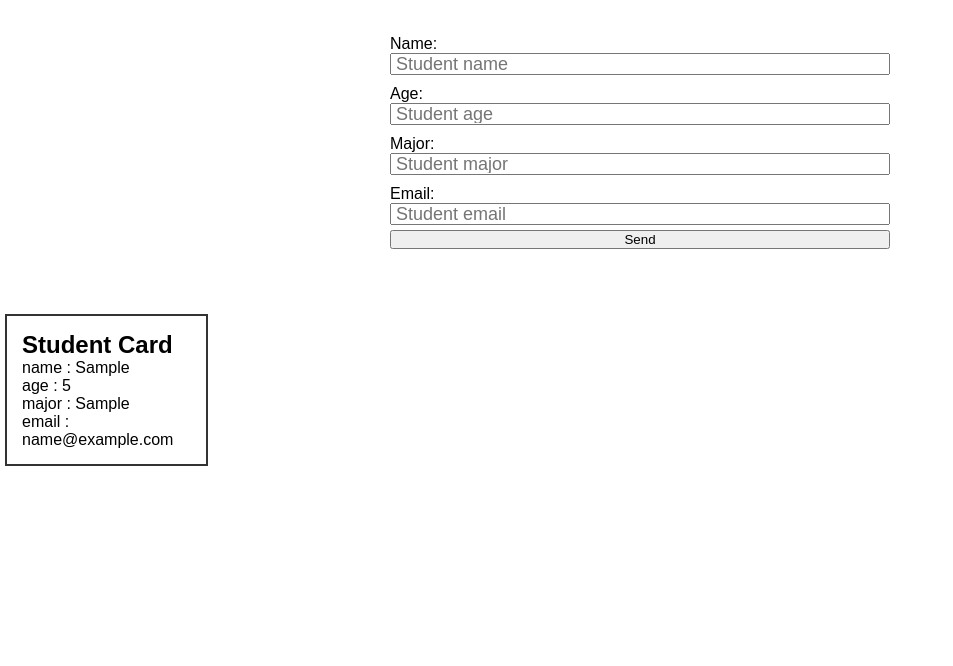
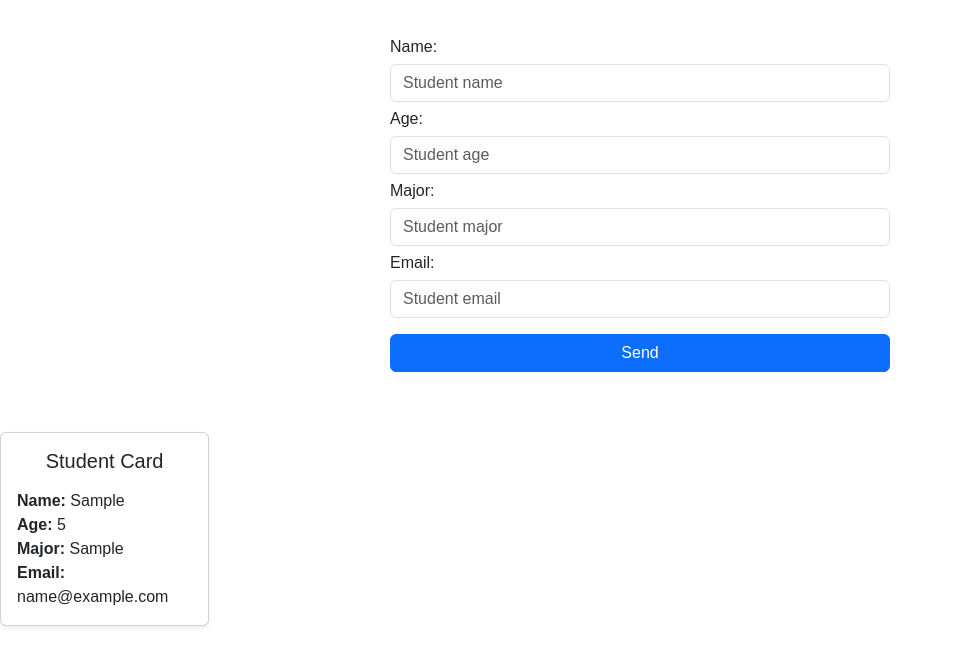
Before and after one commit to leviayelin/student-admin, a React (Vite) app in the folder students-admin/: page / in a window 1280 px wide. Both pictures are taken after typing "Sample", "5", "Sample", "name@example.com" into the empty fields and a click on the button "Send". Shown: the top 666 px of the page, without its empty margins (0-953 px from the left). Built offline with nearby package versions, Linux system fonts and the light colour scheme.

Commit message:
added bootstrap package

```diff
--- a/students-admin/package.json
+++ b/students-admin/package.json
@@ -10,6 +10,7 @@
     "preview": "vite preview"
   },
   "dependencies": {
+    "bootstrap": "^5.3.8",
     "react": "^19.2.0",
     "react-dom": "^19.2.0"
   },
--- a/students-admin/src/App.jsx
+++ b/students-admin/src/App.jsx
@@ -1,7 +1,6 @@
 // Import section
 import StudentForm from './pages/StudentForm'
-import './App.css'
-
+import 'bootstrap/dist/css/bootstrap.min.css'
 // Component section
 function App() {
 
--- a/students-admin/src/assets/css/StudentForm.css
+++ b/students-admin/src/assets/css/StudentForm.css
@@ -1,9 +1,7 @@
 
 /* Card  */
-.student-card{
-    margin:5px;
-    padding:15px;
-    border:2px solid #333;
+.student-card > div > p{
+    margin-bottom:0;
 }
 
 /* Card list */
@@ -12,6 +10,7 @@
     height:100%;
     display:grid;
     grid-template-columns: repeat(auto-fill,minmax(200px,1fr));
+    gap:5px;
 }
 
 /* Form  */
--- a/students-admin/src/components/Card.jsx
+++ b/students-admin/src/components/Card.jsx
@@ -1,14 +1,14 @@
 // Components section
 export default function Card({name,age,major,email}){
     return(
-            <div className="student-card">
-                <h2>Student Card</h2>
-                <div className="info">
-                    <p>name : {name}</p>
-                    <p>age : {age}</p>
-                    <p>major : {major}</p>
-                    <p>email : {email}</p>
-                </div>
+        <div className="card shadow-sm student-card">
+            <div className="card-body">
+                <h5 className="card-title text-center mb-3">Student Card</h5>
+                <p className="card-text"><strong>Name:</strong> {name}</p>
+                <p className="card-text"><strong>Age:</strong> {age}</p>
+                <p className="card-text"><strong>Major:</strong> {major}</p>
+                <p className="card-text"><strong>Email:</strong> {email}</p>
             </div>
-    )
+        </div>
+    );
 }
--- a/students-admin/src/components/Form.jsx
+++ b/students-admin/src/components/Form.jsx
@@ -45,19 +45,15 @@ export default function Form({onAdd}){
         <>
         <div className="form-container">
             <form className="form" onSubmit={handleSubmit}>
-                <label htmlFor="name">Name:
-                    <input id="name" name="name" type="text" onChange={handleOnChange} value={formData.name} placeholder="Student name"/>
-                </label>
-                <label htmlFor="age">Age:
-                    <input id="age" name="age" type="number" onChange={handleOnChange} value={formData.age} placeholder="Student age"/>
-                </label>
-                <label htmlFor="major">Major:
-                    <input id="major" name="major" type="text" onChange={handleOnChange} value={formData.major} placeholder="Student major"/>
-                </label>
-                <label htmlFor="email">Email:
-                    <input id="email" name="email" type="email" onChange={handleOnChange} value={formData.email} placeholder="Student email"/>
-                </label>
-                <button type="submit">Send</button>
+                <label htmlFor="name">Name:</label>
+                <input className="form-control" id="name" name="name" type="text" onChange={handleOnChange} value={formData.name} placeholder="Student name"/>
+                <label htmlFor="age">Age:</label>
+                <input className="form-control" id="age" name="age" type="number" onChange={handleOnChange} value={formData.age} placeholder="Student age"/>
+                <label htmlFor="major">Major:</label>
+                <input className="form-control" id="major" name="major" type="text" onChange={handleOnChange} value={formData.major} placeholder="Student major"/>
+                <label htmlFor="email">Email:</label>
+                <input className="form-control" id="email" name="email" type="email" onChange={handleOnChange} value={formData.email} placeholder="Student email"/>
+                <button className='btn btn-primary mt-3' type="submit">Send</button>
             </form>
         </div>
         </>
```
Also changed, not shown: students-admin/src/App.css (deleted), 1 other file (tests, documents, lock files or other folders).
